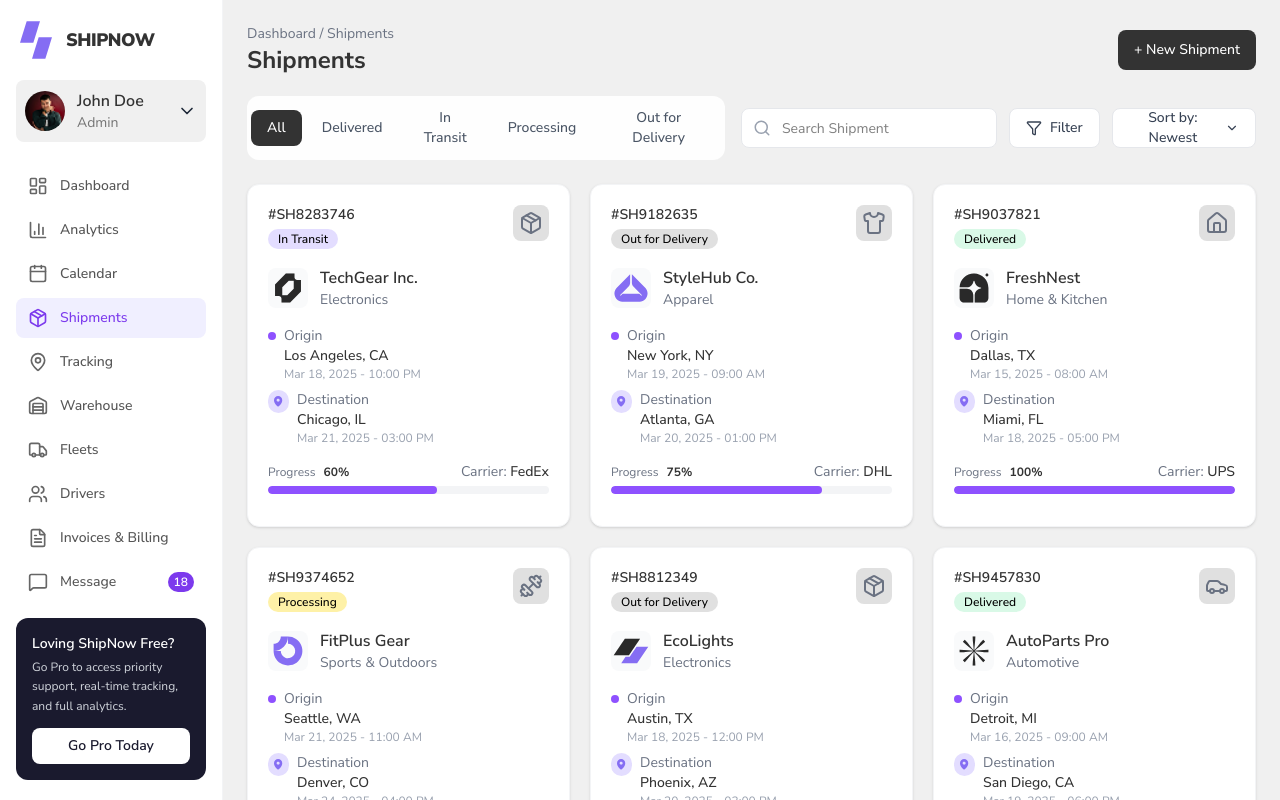
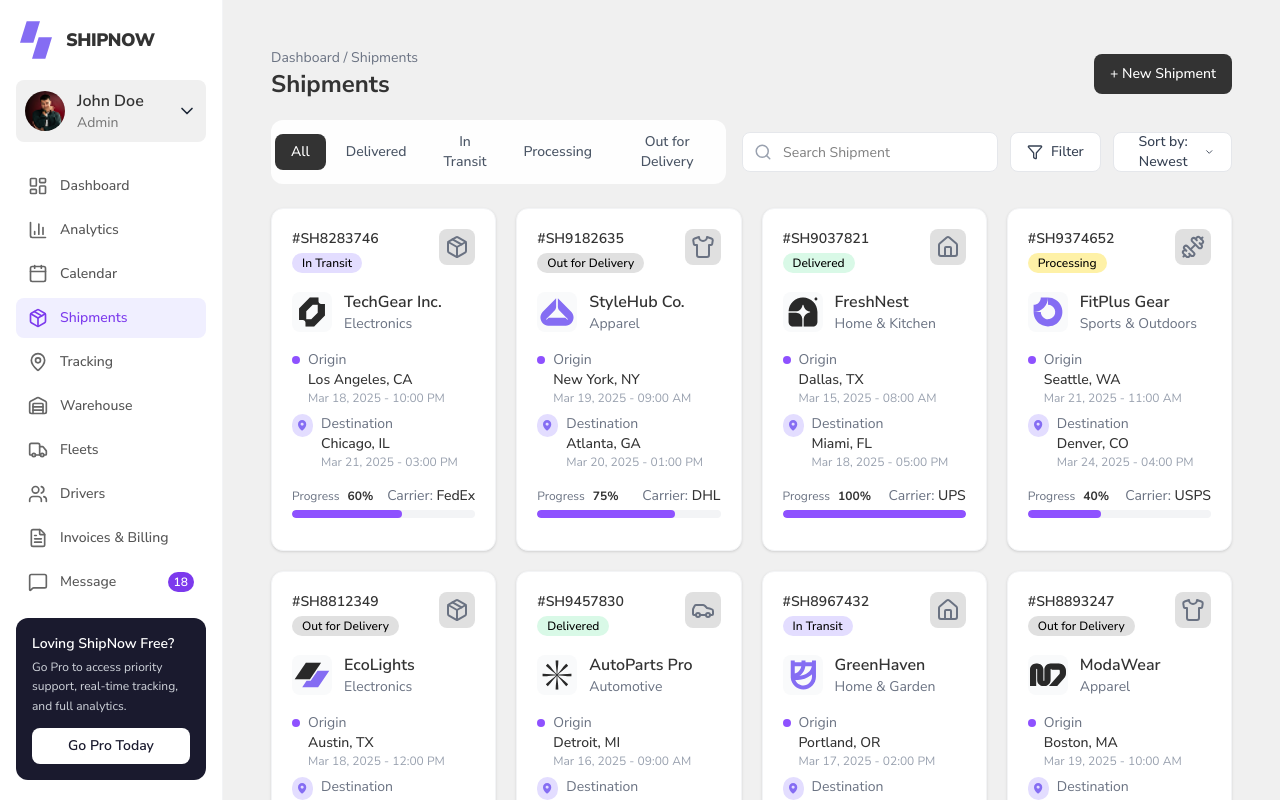
Before and after one commit to gmnayem631/ship-now, a Next.js app: page /shipments in a window 1280 px wide. Shown: the top 800 px of the page. Built offline with nearby package versions, Linux system fonts and the light colour scheme.

Commit message:
feat: enhance ShipmentsPage with filtering and search functionality; update ShipmentsHeader to accept props

```diff
--- a/app/(dashboard)/shipments/page.tsx
+++ b/app/(dashboard)/shipments/page.tsx
@@ -1,11 +1,56 @@
-import ShipmentsGrid from "@/app/components/shipment/ShipmentsGrid";
+"use client";
+
+import { useMemo, useState } from "react";
+
+import { shipments } from "@/app/data/shipmentsData";
 import ShipmentsHeader from "@/app/components/shipment/ShipmentsHeader";
+import ShipmentCard from "@/app/components/shipment/ShipmentCard";
 
-export default function ShipmentsPage() {
+const ShipmentsPage = () => {
+  const [activeTab, setActiveTab] = useState("All");
+  const [searchQuery, setSearchQuery] = useState("");
+
+  const filteredShipments = useMemo(() => {
+    const query = searchQuery.trim().toLowerCase();
+
+    return shipments.filter((shipment) => {
+      const matchesTab = activeTab === "All" || shipment.status === activeTab;
+
+      const matchesSearch =
+        query === "" ||
+        shipment.id.toLowerCase().includes(query) ||
+        shipment.company.toLowerCase().includes(query) ||
+        shipment.category.toLowerCase().includes(query) ||
+        shipment.origin.toLowerCase().includes(query) ||
+        shipment.destination.toLowerCase().includes(query) ||
+        shipment.carrier.toLowerCase().includes(query);
+
+      return matchesTab && matchesSearch;
+    });
+  }, [activeTab, searchQuery]);
+
   return (
-    <div className="space-y-6">
-      <ShipmentsHeader />
-      <ShipmentsGrid />
+    <div className="space-y-6 p-6">
+      <ShipmentsHeader
+        activeTab={activeTab}
+        setActiveTab={setActiveTab}
+        searchQuery={searchQuery}
+        setSearchQuery={setSearchQuery}
+      />
+
+      {filteredShipments.length > 0 ? (
+        <div className="grid grid-cols-1 gap-5 sm:grid-cols-2 lg:grid-cols-3 xl:grid-cols-4">
+          {filteredShipments.map((shipment) => (
+            <ShipmentCard key={shipment.id} shipment={shipment} />
+          ))}
+        </div>
+      ) : (
+        <div className="rounded-xl border border-gray-100 bg-white p-10 text-center text-sm text-gray-500">
+          No shipments match your search or filter.
+        </div>
+      )}
     </div>
   );
-}
+};
+
+export default ShipmentsPage;
--- a/app/components/shipment/ShipmentsHeader.tsx
+++ b/app/components/shipment/ShipmentsHeader.tsx
@@ -10,7 +10,19 @@
   "Out for Delivery",
 ];
 
-const ShipmentsHeader = () => {
+interface ShipmentsHeaderProps {
+  activeTab: string;
+  setActiveTab: (tab: string) => void;
+  searchQuery: string;
+  setSearchQuery: (query: string) => void;
+}
+
+const ShipmentsHeader = ({
+  activeTab,
+  setActiveTab,
+  searchQuery,
+  setSearchQuery,
+}: ShipmentsHeaderProps) => {
   return (
     <div className="space-y-5">
       {/* Title + Add button */}
@@ -32,8 +44,9 @@
           {statusTabs.map((tab) => (
             <button
               key={tab}
+              onClick={() => setActiveTab(tab)}
               className={`rounded-lg px-4 py-2 text-sm font-medium transition ${
-                tab === "All"
+                tab === activeTab
                   ? "bg-[#333] text-white"
                   : "text-gray-600 hover:bg-gray-100"
               }`}
@@ -53,6 +66,8 @@
             />
             <input
               type="text"
+              value={searchQuery}
+              onChange={(e) => setSearchQuery(e.target.value)}
               placeholder="Search Shipment"
               className="h-10 w-full rounded-lg border border-gray-200 bg-white pr-4 pl-10 text-sm outline-none focus:border-violet-500 focus:ring-2 focus:ring-violet-500/20 sm:w-64"
             />
```
